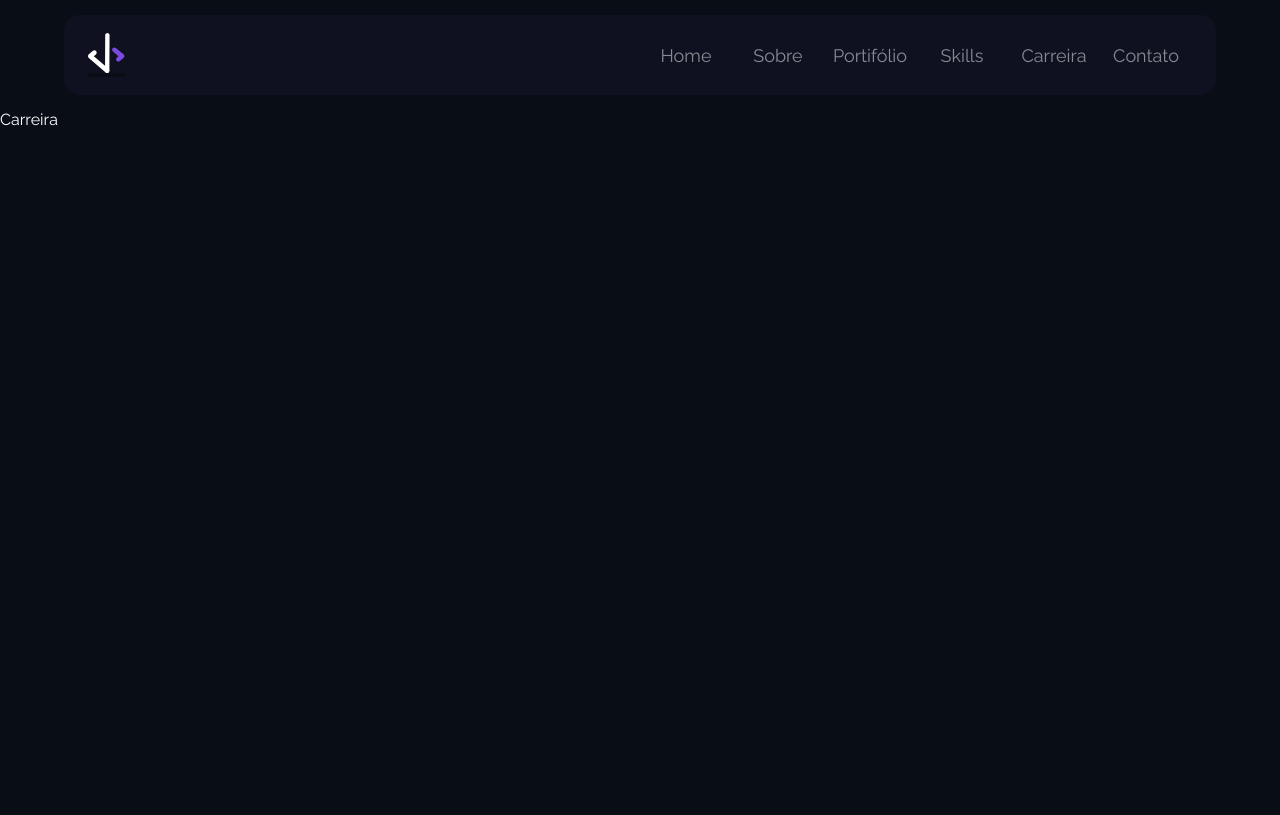
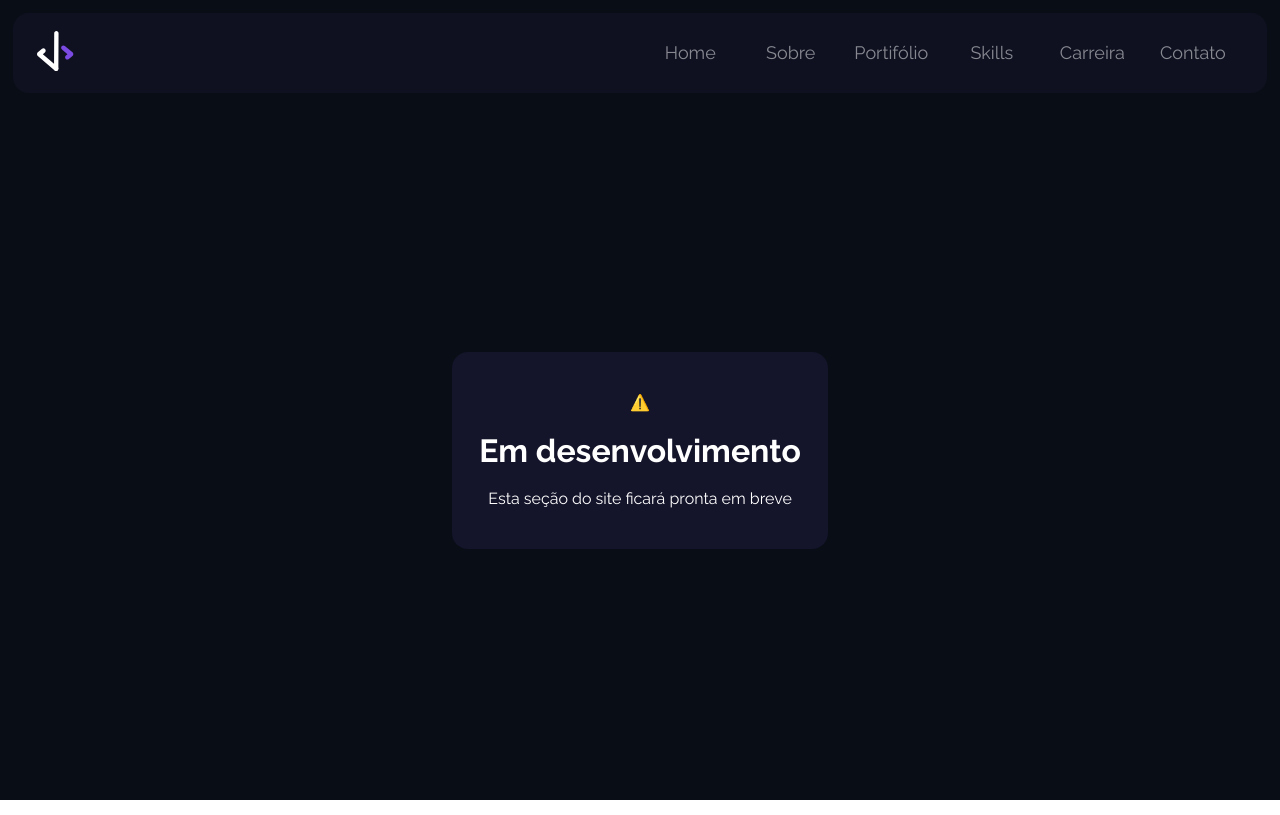
Before and after one commit to Gabriel-CR/Portifolio, a React (Vite) app: page /carreira in a window 1280 px wide. Built offline with nearby package versions, Linux system fonts and the light colour scheme.

Commit message:
mudança na margem

```diff
--- a/src/App.css
+++ b/src/App.css
@@ -1,7 +1,13 @@
 @import url("https://fonts.googleapis.com/css2?family=Raleway:wght@400;700;800&display=swap");
 
 #root {
+  padding: 1%;
   color: white;
   font-family: "Raleway", sans-serif;
   height: 100vh;
+  background-color: #090e16;
 }
+
+/* * {
+  border: 1px solid red;
+} */
--- /dev/null
+++ b/src/components/cardDesenvolvimento/Card.jsx
@@ -0,0 +1,15 @@
+import { Container } from "./style";
+
+const Card = () => {
+  return (
+    <Container>
+      <div>
+        <p>⚠️</p>
+        <h1>Em desenvolvimento</h1>
+        <p>Esta seção do site ficará pronta em breve</p>
+      </div>
+    </Container>
+  );
+};
+
+export default Card;
--- /dev/null
+++ b/src/components/cardDesenvolvimento/style.js
@@ -0,0 +1,21 @@
+import styled from "styled-components";
+
+export const Container = styled.div`
+  display: flex;
+  justify-content: center;
+  align-items: center;
+  height: 82vh;
+
+  & > div {
+    height: 30%;
+    width: 30%;
+    background-color: rgba(123, 74, 226, 0.1);
+    border-radius: 16px;
+
+    display: flex;
+    justify-content: center;
+    align-items: center;
+    flex-direction: column;
+    gap: 20px;
+  }
+`;
--- a/src/components/carreira/Carreira.jsx
+++ b/src/components/carreira/Carreira.jsx
@@ -1,7 +1,12 @@
 import React from "react";
+import Card from "../cardDesenvolvimento/Card";
 
 const Carreira = () => {
-  return <div>Carreira</div>;
+  return (
+    <div>
+      <Card />
+    </div>
+  );
 };
 
 export default Carreira;
--- a/src/components/contato/Contato.jsx
+++ b/src/components/contato/Contato.jsx
@@ -1,7 +1,12 @@
 import React from "react";
+import Card from "../cardDesenvolvimento/Card";
 
 const Contato = () => {
-  return <div>Contato</div>;
+  return (
+    <div>
+      <Card />
+    </div>
+  );
 };
 
 export default Contato;
--- a/src/components/header/Header.jsx
+++ b/src/components/header/Header.jsx
@@ -1,6 +1,6 @@
 import React from "react";
 import Logo from "../../assets/img/logo.svg";
-import { Container, Navigate, Image } from "./style";
+import { Container, Navigate } from "./style";
 
 import { Link } from "react-router-dom";
 
@@ -8,7 +8,7 @@ const Header = () => {
   return (
     <Container>
       <Link to="/">
-        <Image src={Logo} alt="logo" />
+        <img src={Logo} alt="logo" />
       </Link>
       <Navigate>
         <Link to="/">Home</Link>
--- a/src/components/header/style.js
+++ b/src/components/header/style.js
@@ -5,14 +5,10 @@ export const Container = styled.header`
   align-items: center;
   justify-content: space-between;
   padding: 12px 24px;
-  margin: 15px 5%;
   height: 10vh;
+  margin-bottom: 30px;
   background-color: rgba(123, 74, 226, 0.05);
   border-radius: 16px;
-`;
-
-export const Image = styled.img`
-  background-color: rgba(123, 74, 226, 0.05);
 `;
 
 export const Navigate = styled.div`
@@ -26,7 +22,6 @@ export const Navigate = styled.div`
     text-align: center;
     min-width: 16.66%;
     color: rgba(255, 255, 255, 0.5);
-    background-color: rgba(123, 74, 226, 0.05);
     cursor: pointer;
     text-decoration: none;
   }
--- a/src/components/home/style.js
+++ b/src/components/home/style.js
@@ -5,8 +5,7 @@ export const Container = styled.div`
   align-items: center;
   justify-content: space-between;
   padding: 0 20px;
-  margin: 38px 2%;
-  height: 65vh;
+  height: 82vh;
 `;
 
 export const Image = styled.div`
@@ -16,7 +15,7 @@ export const Image = styled.div`
   justify-content: center;
 
   & > img {
-    width: 70%;
+    width: 95%;
   }
 `;
 
@@ -84,6 +83,7 @@ export const Contato = styled.button`
   border: 1px solid rgba(123, 74, 226, 0.5);
   border-radius: 16px;
   color: rgba(123, 74, 226, 0.5);
+  background-color: #090e16;
 
   cursor: pointer;
 
--- a/src/components/portifolio/Portifolio.jsx
+++ b/src/components/portifolio/Portifolio.jsx
@@ -1,7 +1,12 @@
 import React from "react";
+import Card from "../cardDesenvolvimento/Card";
 
 const Portifolio = () => {
-  return <div>Portifolio</div>;
+  return (
+    <div>
+      <Card />
+    </div>
+  );
 };
 
 export default Portifolio;
--- a/src/components/skills/Skills.jsx
+++ b/src/components/skills/Skills.jsx
@@ -1,7 +1,12 @@
 import React from "react";
+import Card from "../cardDesenvolvimento/Card";
 
 const Skills = () => {
-  return <div>Skills</div>;
+  return (
+    <div>
+      <Card />
+    </div>
+  );
 };
 
 export default Skills;
--- a/src/components/sobre/style.js
+++ b/src/components/sobre/style.js
@@ -5,9 +5,7 @@ export const Container = styled.div`
   align-items: center;
   justify-content: center;
   gap: 100px;
-  /* padding: 0 20px; */
-  margin: 0 5%;
-  height: 80vh;
+  height: 82vh;
 
   /* & {
     border: 1px solid red;
--- a/src/index.css
+++ b/src/index.css
@@ -2,5 +2,4 @@
   margin: 0;
   padding: 0;
   box-sizing: border-box;
-  background-color: #090e16;
 }
```
